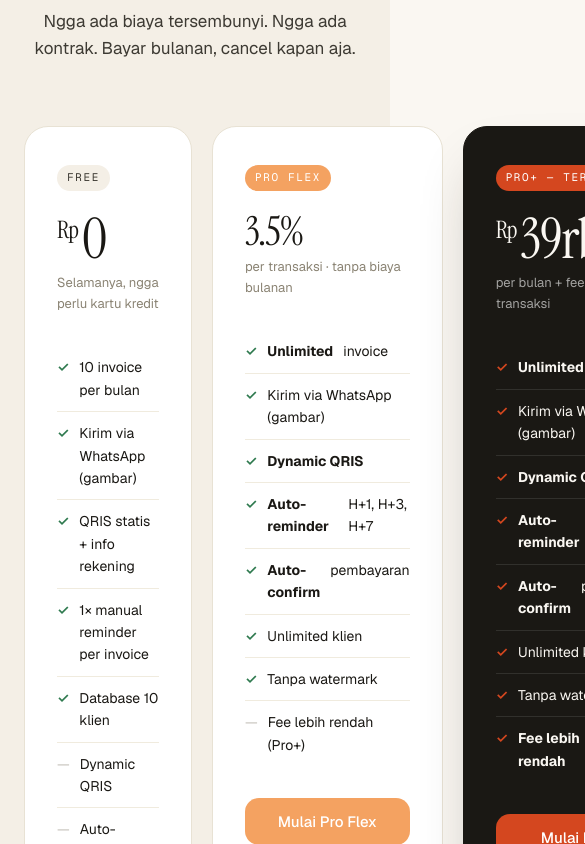
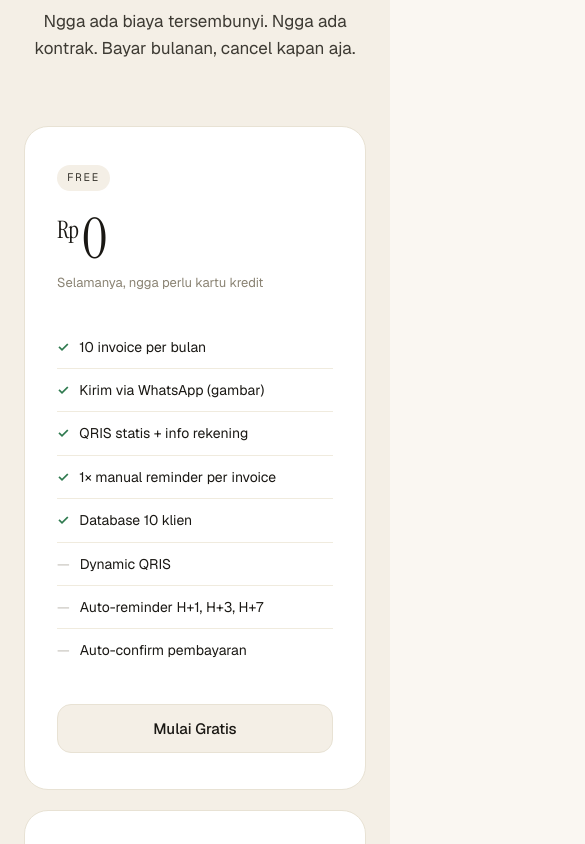
Before and after one commit to praharput/Tagiin-landing, a Next.js app: page / in a window 390 px wide. Shown: the part 5520-6364 px from the top of the page, 585 px wide, since content can reach past the window. Built offline with nearby package versions, Linux system fonts and the light colour scheme.

Commit message:
fix mobile viewport and pricing grid

```diff
--- a/app/globals.css
+++ b/app/globals.css
@@ -793,3 +793,13 @@
     font-family: 'Geist Mono', monospace;
     letter-spacing: 0.02em;
   }
+  @media (max-width: 768px) {
+  .pricing-grid {
+    grid-template-columns: 1fr !important;
+    max-width: 100% !important;
+  }
+
+  .price-card.featured {
+    transform: none !important;
+  }
+}
--- a/app/layout.tsx
+++ b/app/layout.tsx
@@ -7,7 +7,7 @@ export const metadata: Metadata = {
   openGraph: {
     title: 'Tagiin',
     description: 'Tagih lebih mudah, dibayar lebih cepat.',
-    url: 'https://tagiin.app',
+    url: 'https://tagiin.id',
     siteName: 'Tagiin',
     locale: 'id_ID',
     type: 'website',
@@ -18,6 +18,7 @@ export default function RootLayout({ children }: { children: React.ReactNode })
   return (
     <html lang="id">
       <head>
+        <meta name="viewport" content="width=device-width, initial-scale=1, maximum-scale=1, user-scalable=no" />
         <link rel="preconnect" href="https://fonts.googleapis.com" />
         <link rel="preconnect" href="https://fonts.gstatic.com" crossOrigin="" />
         <link
```
